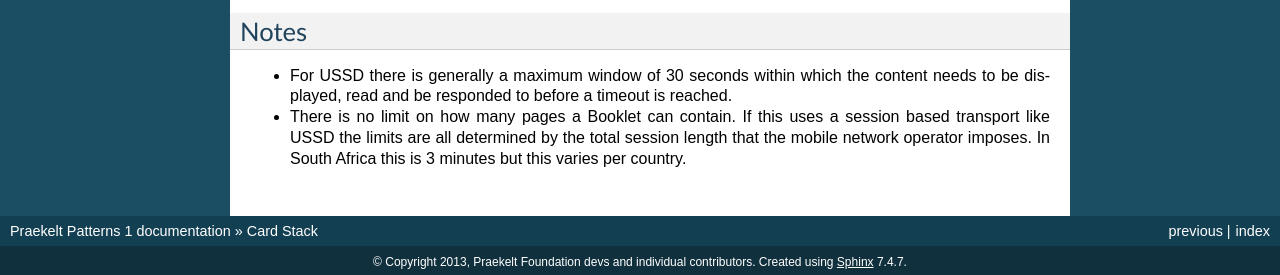
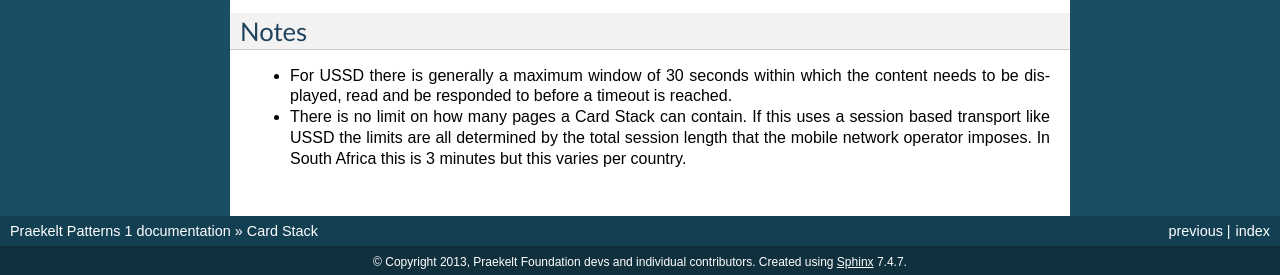
Before and after one commit to praekeltfoundation/patterns, a Sphinx documentation site: the page built from docs/states/card-stack.rst, in a window 1280 px wide. Shown: the part 945-1220 px from the top of the page. Built offline with Sphinx 7.4.7, drawn with Linux system fonts in a browser that asks for light colours.

Commit message:
s/BookletState/Card Stack/

```diff
--- a/docs/states/card-stack.rst
+++ b/docs/states/card-stack.rst
@@ -29,10 +29,11 @@ Notes
 -   For USSD there is generally a maximum window of 30 seconds within
     which the content needs to be displayed, read and be responded to
     before a timeout is reached.
--   There is no limit on how many pages a Booklet can contain. If this uses
-    a session based transport like USSD the limits are all determined by
-    the total session length that the mobile network operator imposes.
-    In South Africa this is 3 minutes but this varies per country.
+-   There is no limit on how many pages a Card Stack can contain.
+    If this uses a session based transport like USSD the limits are all
+    determined by the total session length that the mobile network
+    operator imposes. In South Africa this is 3 minutes but this varies
+    per country.
 
 
 .. _`Girl Hub Rwanda`: https://github.com/praekelt/go-nike-ghr/blob/develop/js_sandbox/lib/go-nike-ghr.js#L441-L459
```
